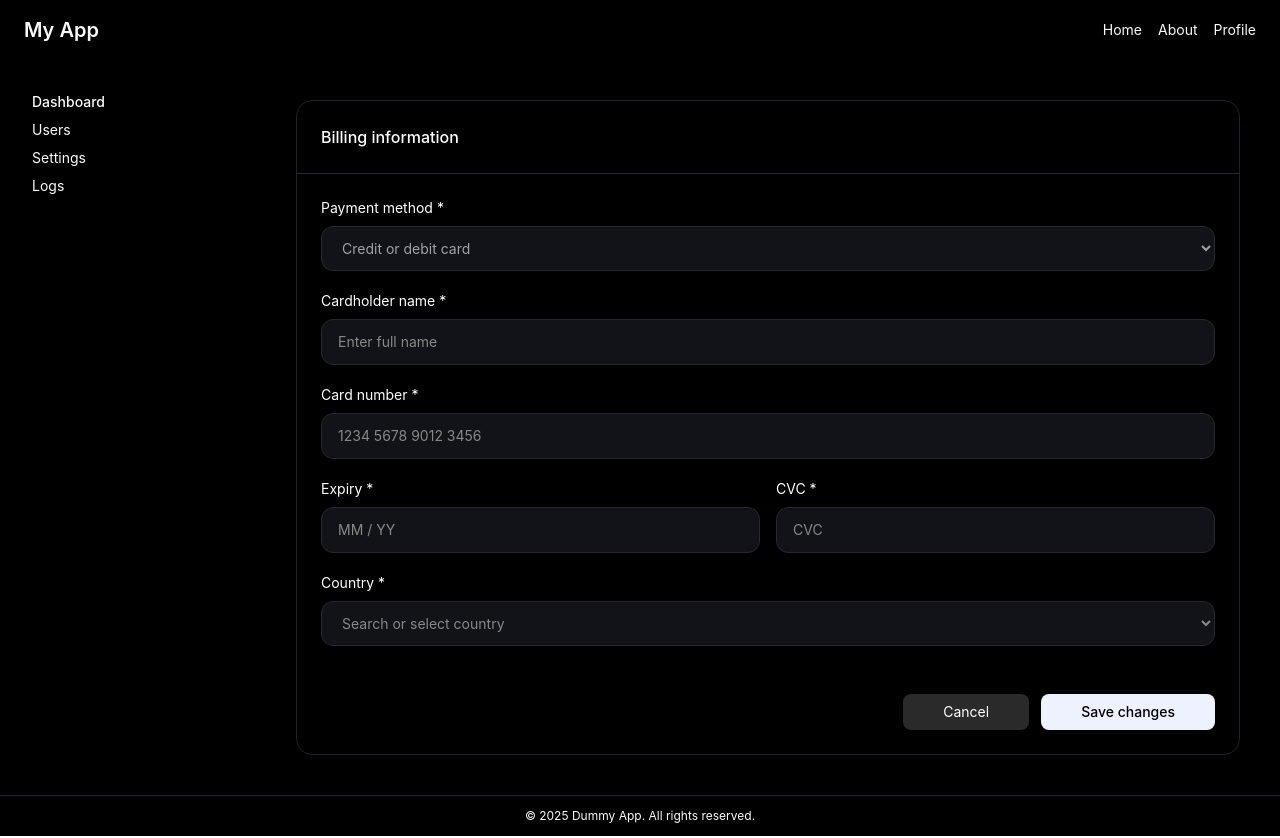
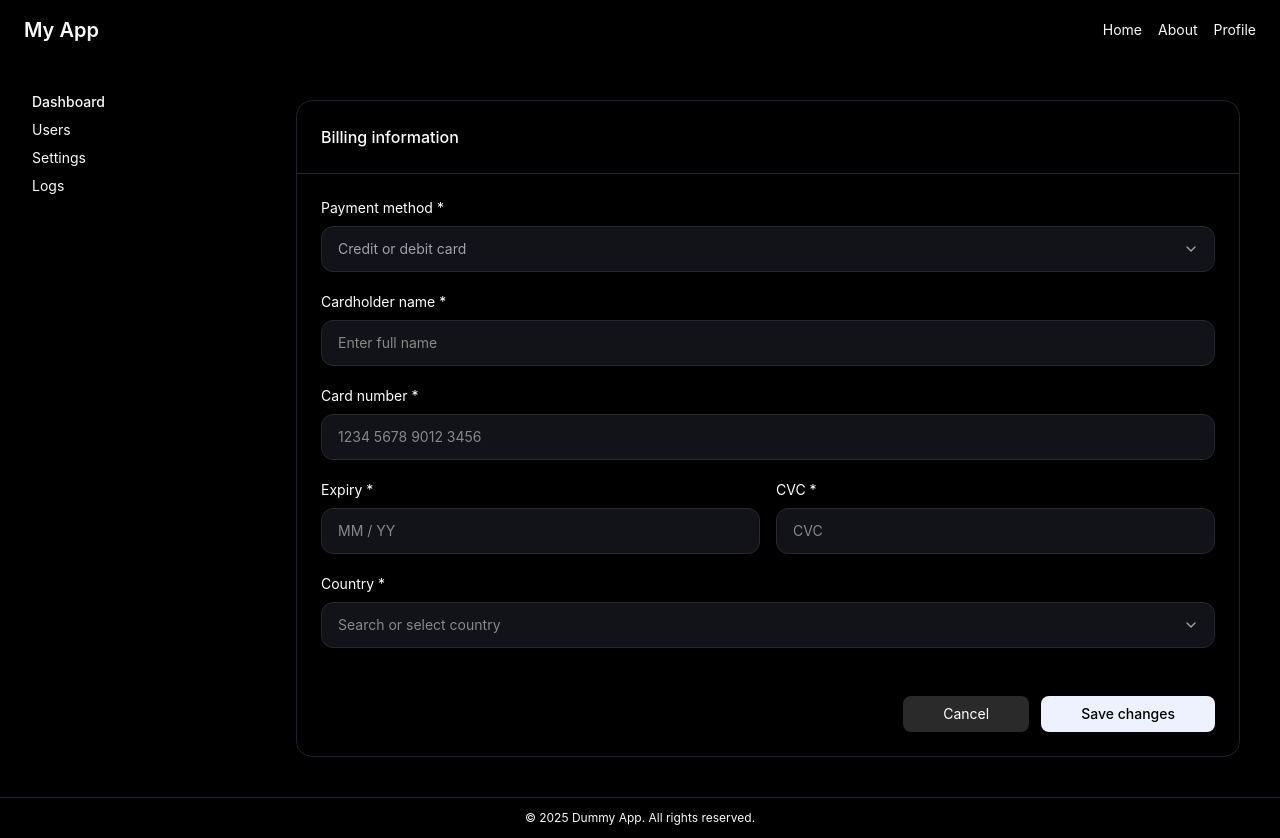
Before and after one commit to findrmeet/stape-dashboard, a React (Vite) app: page / in a window 1280 px wide. Built offline with nearby package versions, Linux system fonts and the light colour scheme.

Commit message:
chevron down icon

```diff
--- a/src/pages/BillingInformation.tsx
+++ b/src/pages/BillingInformation.tsx
@@ -1,3 +1,5 @@
+import { ChevronDown } from "lucide-react";
+
 const BillingInformation = () => {
   return (
     <div className="border border-[#1F222A] rounded-2xl ">
@@ -15,9 +17,12 @@ const BillingInformation = () => {
             Payment method <span className="text-white">*</span>
           </label>
           <div className="relative">
-            <select className="w-full py-3 bg-[#111318] border border-[#26272F] rounded-xl px-4 pr-10 text-sm text-[#A1A1AA] focus:outline-none ">
+            <select className="w-full py-3 bg-[#111318] border border-[#26272F] rounded-xl px-4 pr-10 text-sm text-[#A1A1AA] focus:outline-none appearance-none">
               <option>Credit or debit card</option>
             </select>
+            <span className="pointer-events-none absolute right-4 top-1/2 -translate-y-1/2 text-[#A1A1AA]">
+              <ChevronDown size={16} />
+            </span>
           </div>
         </div>
 
@@ -76,9 +81,12 @@ const BillingInformation = () => {
             Country <span>*</span>
           </label>
           <div className="relative">
-            <select className="w-full py-3 bg-[#111318] border border-[#26272F] rounded-xl px-4 pr-10 text-sm text-[#888888] focus:outline-none ">
+            <select className="w-full py-3 bg-[#111318] border border-[#26272F] rounded-xl px-4 pr-10 text-sm text-[#888888] focus:outline-none appearance-none">
               <option>Search or select country</option>
             </select>
+            <span className="pointer-events-none absolute right-4 top-1/2 -translate-y-1/2 text-[#A1A1AA]">
+              <ChevronDown size={16} />
+            </span>
           </div>
         </div>
       </div>
```
